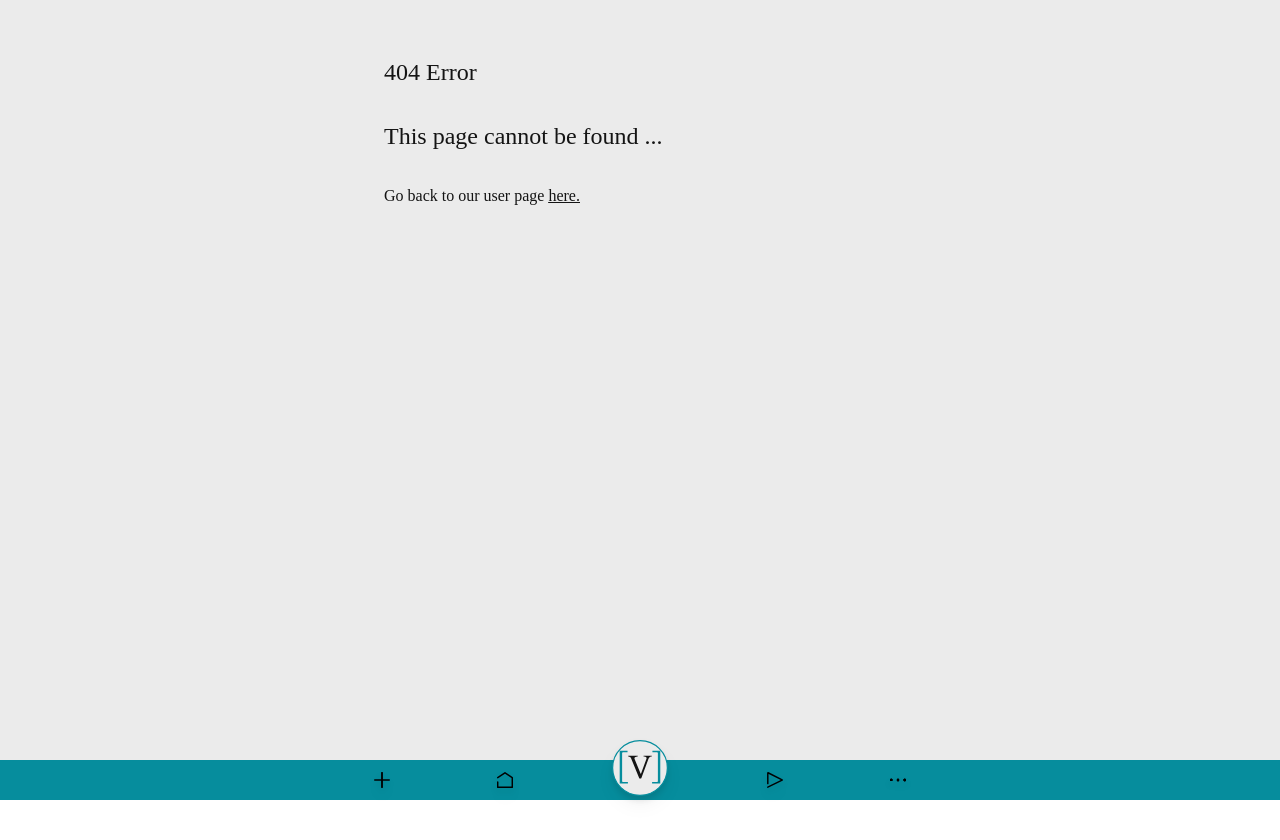
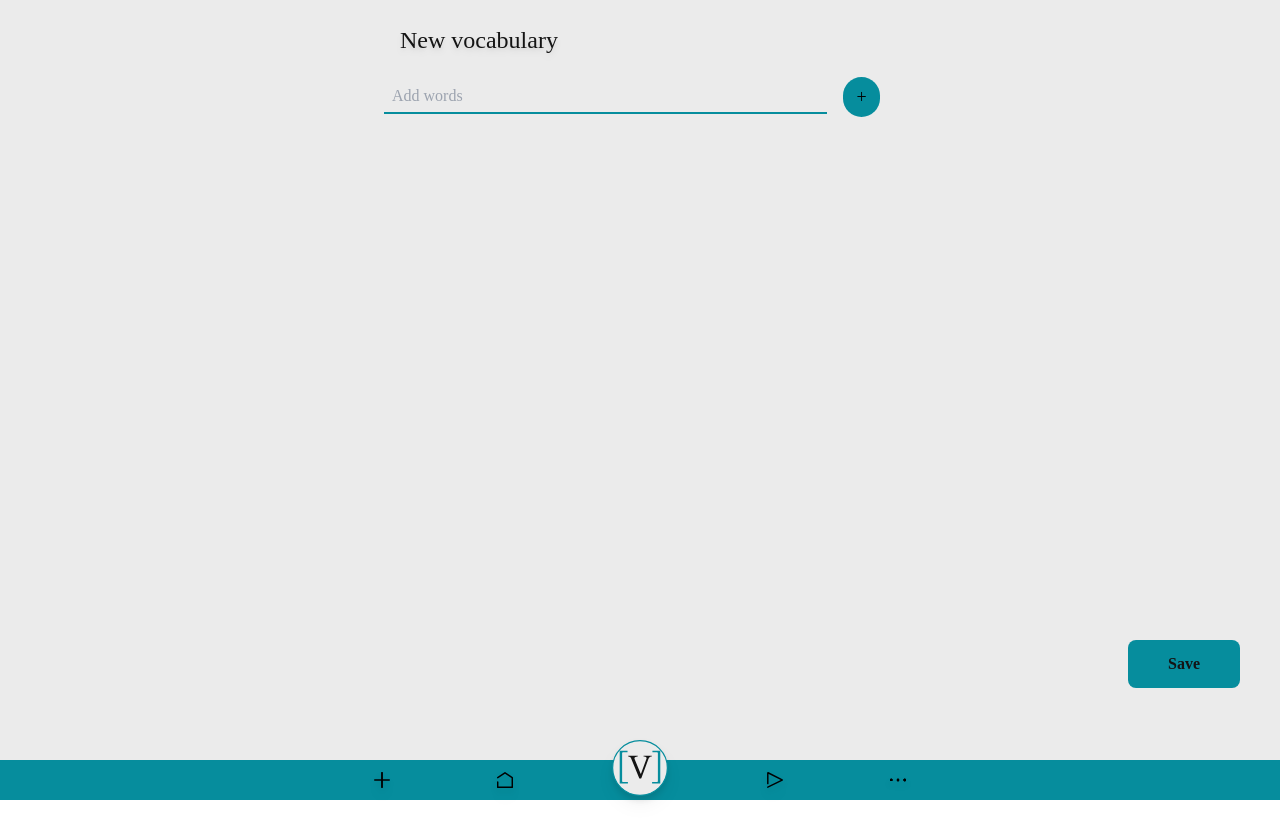
Before and after one commit to guilevieiram/voca, a React (Create React App) app in the folder frontend/: page /#/add_words in a window 1280 px wide. Before the commit this address had no page. Shown: the top 840 px of the page. Before the commit the page ends 800 px from the top, so only its background shows below. Built offline with nearby package versions, Linux system fonts and the light colour scheme; sample sign-in values are in the browser's storage.

Commit message:
implemented frontend for add_words page (no api call)

```diff
--- a/frontend/package.json
+++ b/frontend/package.json
@@ -16,6 +16,7 @@
     "craco": "^0.0.3",
     "react": "^17.0.2",
     "react-dom": "^17.0.2",
+    "react-icons": "^4.3.1",
     "react-router-dom": "^6.1.1",
     "react-scripts": "4.0.3",
     "typescript": "^4.5.3",
--- a/frontend/src/App.tsx
+++ b/frontend/src/App.tsx
@@ -3,6 +3,7 @@ import Background from "./components/Background";
 import Nav from "./components/Nav";
 import UserLogin from "./components/user_login";
 import UserSignup from "./components/user_signup";
+import AddWordsPage from "./components/add_words";
 import NotFoundPage from "./components/NotFoundPage";
 import HomePage from "./components/HomePage";
 import ConfigPage from "./components/config_page";
@@ -42,6 +43,9 @@ function App(): React.ReactElement {
             <Route path='/' element={ifLoggedIn(<HomePage />)}/>
             <Route path="/login" element={ifNotLoggedIn(<UserLogin setToken={setToken}/>)}/>
             <Route path="/signup" element={ifNotLoggedIn(<UserSignup />)}/>
+            <Route path="/add_words" element={ifLoggedIn(<AddWordsPage />)} />
+            <Route path="/play" element={ifLoggedIn(<></>)}/>
+            <Route path="/home" element={ifLoggedIn(<></>)}/>
             <Route path="/config" element={<ConfigPage />} />
             <Route path='*' element={<NotFoundPage />}/>
           </Routes>
--- a/frontend/src/components/Nav.tsx
+++ b/frontend/src/components/Nav.tsx
@@ -52,10 +52,10 @@ export default function Nav (): React.ReactElement {
         <div className={`fixed bottom-0 left-0 w-screen  h-16 flex justify-center items-center`}>
             <div className={`w-screen h-10 absolute bottom-0 left-0 bg-blue`}></div>
             <div className={`max-w-2xl w-full h-full px-4 z-10 flex justify-around items-center`}>
-                <Button active={false} icon={addIcon} link='' />
-                <Button active={false} icon={homeIcon} link='' />
-                <NavLogoButton icon={navLogo} link='' />
-                <Button active={false} icon={playIcon} link='' />
+                <Button active={false} icon={addIcon} link='/add_words' />
+                <Button active={false} icon={homeIcon} link='/home' />
+                <NavLogoButton icon={navLogo} link='/home' />
+                <Button active={false} icon={playIcon} link='/play' />
                 <Button active={false} icon={pointsIcon} link='/config' />
             </div>
         </div>
--- /dev/null
+++ b/frontend/src/components/add_words/AddWordsBar.tsx
@@ -0,0 +1,27 @@
+import { useRef, useState } from "react";
+
+type AddWordsBarProps = {
+    addWord: (word: string) => void
+};
+
+export default function AddWordsBar ({ addWord }: AddWordsBarProps ): React.ReactElement {
+    const [word, setWord] = useState<string>("");
+    const changeWord = (event: any): void => setWord(event.target.value);
+    const clearInput = (): void => {
+        const inputField: any = document.querySelector("#add-word-input");
+        inputField.value = "";
+    };
+    const sumbitWord = (event: any): void => {
+        event.preventDefault();
+        addWord(word);
+        clearInput();
+    };
+    return(
+        <div className="my-2 w-full">
+            <form className="flex items-center w-full" autoComplete="off" >
+                <input id="add-word-input" type="text" placeholder="Add words" className="input-field w-full mr-4" onChange={changeWord}/>
+                <button onClick={sumbitWord} className="rounded-button px-2 mr-4 text-lg ">+</button>
+            </form>
+        </div>
+    )
+}
--- /dev/null
+++ b/frontend/src/components/add_words/AddWordsPage.tsx
@@ -0,0 +1,40 @@
+import React, { useEffect, useState } from 'react';
+
+import AddWordsBar from './AddWordsBar';
+import SaveButton from './SaveButton';
+import AddWordsList from './WordsList';
+
+type AddWordsPageProps = {
+
+};
+
+const getWordsFromSessionStorage = (): string[] => {
+    const storedWords: string | null = sessionStorage.getItem("words");
+    if (storedWords) return JSON.parse(storedWords)
+    else return []
+};
+
+export default function AddWordsPage ({}: AddWordsPageProps): React.ReactElement {
+    const [words, setWords] = useState<string[]>(getWordsFromSessionStorage());
+    const addWord = (word: string): void => {if (!words.includes(word)) setWords([...words, word])};
+    const removeWord = (word: string): void => setWords(words.filter(item => item !== word));
+    const saveWords = (): void => {
+        // in this function we need to call the server api to actually save the words...
+        console.log("saving words...")
+        setWords([]);
+        window.alert("Your new vocabulary has been saved!")
+    };
+
+    useEffect(() => {
+        sessionStorage.setItem("words", JSON.stringify(words));
+    }, [words])
+
+    return (
+        <div className='flex flex-col items-start my-6 min-h-screen'>
+            <h1 className='page-title'>New vocabulary</h1>
+            <AddWordsBar addWord={addWord}/>
+            <AddWordsList words={words} removeWord={removeWord}/>
+            <SaveButton saveWords={saveWords} />
+        </div>
+    )
+}
--- /dev/null
+++ b/frontend/src/components/add_words/SaveButton.tsx
@@ -0,0 +1,13 @@
+import React from "react"
+
+type SaveButtonProps = {
+    saveWords: () => void
+}
+
+export default function SaveButton ({ saveWords }: SaveButtonProps): React.ReactElement {
+    return (
+        <div className="fixed top-3/4 right-0 m-10">
+            <button className="primary-button px-10 py-3" onClick={saveWords}>Save</button>
+        </div>
+    )
+}
--- /dev/null
+++ b/frontend/src/components/add_words/WordsList.tsx
@@ -0,0 +1,34 @@
+import {BiTrashAlt} from 'react-icons/bi';
+
+type WordsListProps = {
+    words: string[],
+    removeWord: (word: string) => void
+};
+type WordLineProps = {
+    word: string,
+    remove: () => void
+};
+
+function WordLine ({ word, remove }: WordLineProps): React.ReactElement {
+    return (
+        <div className="w-full">
+            <div className="flex items-center">
+                <p className="p-2 w-full">{word}</p>
+                <span className="cursor-pointer mx-2" onClick={remove}>
+                    <BiTrashAlt size={20}/>
+                </span>
+            </div>
+            <div className="h-px bg-dark dark:bg-light w-full"></div>
+        </div>
+    )
+};
+
+export default function WordsList({ words, removeWord }: WordsListProps): React.ReactElement{
+    return (
+        <div className="w-full">
+            {words.slice(0).reverse().map((word, index) =>
+                <WordLine key={index} word={word} remove={() => removeWord(word)} />
+            )}
+        </div>
+    )
+};
--- /dev/null
+++ b/frontend/src/components/add_words/index.ts
@@ -0,0 +1,3 @@
+import AddWordsPage from "./AddWordsPage";
+
+export default AddWordsPage;
--- a/frontend/src/index.css
+++ b/frontend/src/index.css
@@ -4,8 +4,10 @@
 
 @import url('https://fonts.googleapis.com/css2?family=Cardo:wght@400;700&family=Quicksand:wght@300;400;500;600;700&display=swap');
 
-
 @layer base {
+  * {
+    @apply text-dark dark:text-light
+  }
   h1, h2, h3 {
     @apply text-2xl font-title;
   }
@@ -13,7 +15,7 @@
     @apply font-body;
   }
   .input-field {
-    @apply my-4 border-blue border-b-2 bg-light px-2 py-1;
+    @apply my-4 border-blue border-b-2 bg-transparent px-2 py-1;
   }
   .primary-button {
     @apply cursor-pointer rounded-lg font-bold text-dark bg-blue w-full py-2;
@@ -21,6 +23,9 @@
   .secondary-button {
     @apply cursor-pointer border-blue border-2 rounded-lg font-bold text-blue w-full my-8 py-2;
   }
+  .rounded-button {
+    @apply rounded-full bg-blue text-black h-10 w-10
+  }
   .page-title {
     @apply mx-4 filter drop-shadow-md
   }
--- a/frontend/src/models/UserRequests.ts
+++ b/frontend/src/models/UserRequests.ts
@@ -21,7 +21,7 @@ type setLoginStateType = (loginState: UserLoginRequestState) => void;
 type setSignupStateType = (signupState: UserSignupRequestState) => void;
 
 const loginUser = (email: string, password: string, setToken: setTokenType, setLoginState: setLoginStateType, url: string) => {
-    const endpoint: string = `${url}/user/login`;
+    const endpoint: string = `${url}user/login`;
     const data = {
         user_email: email,
         password: password
```
Also changed, not shown: 1 other file (tests, documents, lock files or other folders).
